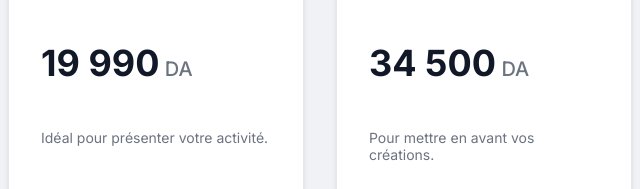
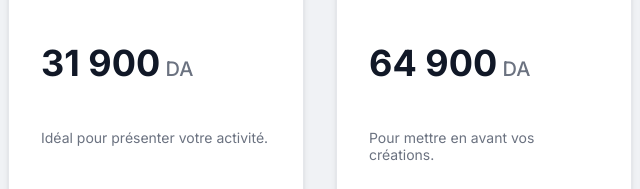
Before and after one commit to EL-HOUSSAM/Portfolio, a plain HTML site: page Offre/siteweb.html in a window 1280 px wide. Shown: the part 386-575 px from the top of the page, 8-648 px from the left. Drawn offline with Linux system fonts and the light colour scheme.

Commit message:
Update pricing

```diff
--- a/Offre/siteweb.html
+++ b/Offre/siteweb.html
@@ -286,7 +286,7 @@
         <!-- Offer 1: Site Vitrine -->
         <div class="card">
           <h3 class="card-title">Site Vitrine</h3>
-          <p class="card-price">19 990<span class="currency"> DA</span></p>
+          <p class="card-price">31 900<span class="currency"> DA</span></p>
           <p class="card-subtitle">Idéal pour présenter votre activité.</p>
           <ul class="card-features">
             <li>
@@ -377,7 +377,7 @@
         <!-- Offer 2: Site Portfolio -->
         <div class="card">
           <h3 class="card-title">Site Portfolio</h3>
-          <p class="card-price">34 500<span class="currency"> DA</span></p>
+          <p class="card-price">64 900<span class="currency"> DA</span></p>
           <p class="card-subtitle">Pour mettre en avant vos créations.</p>
           <ul class="card-features">
             <li>
```
